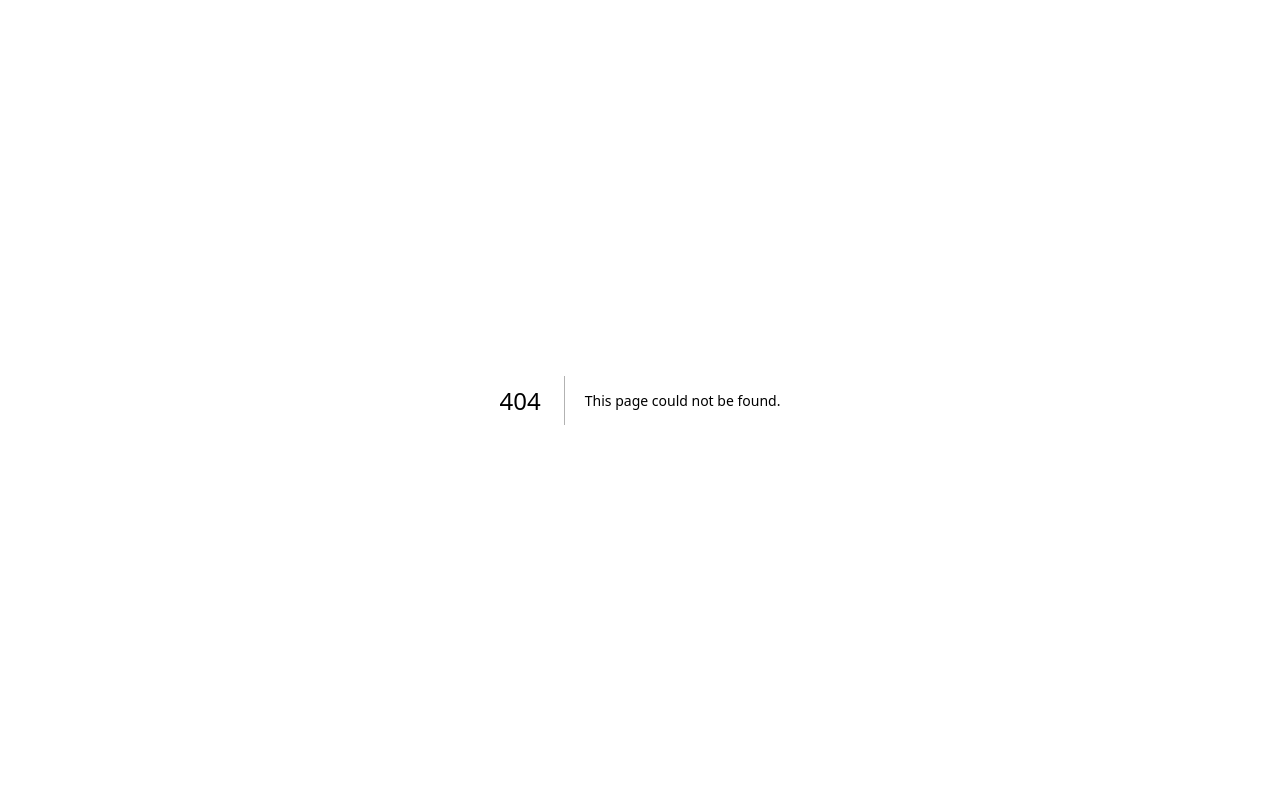
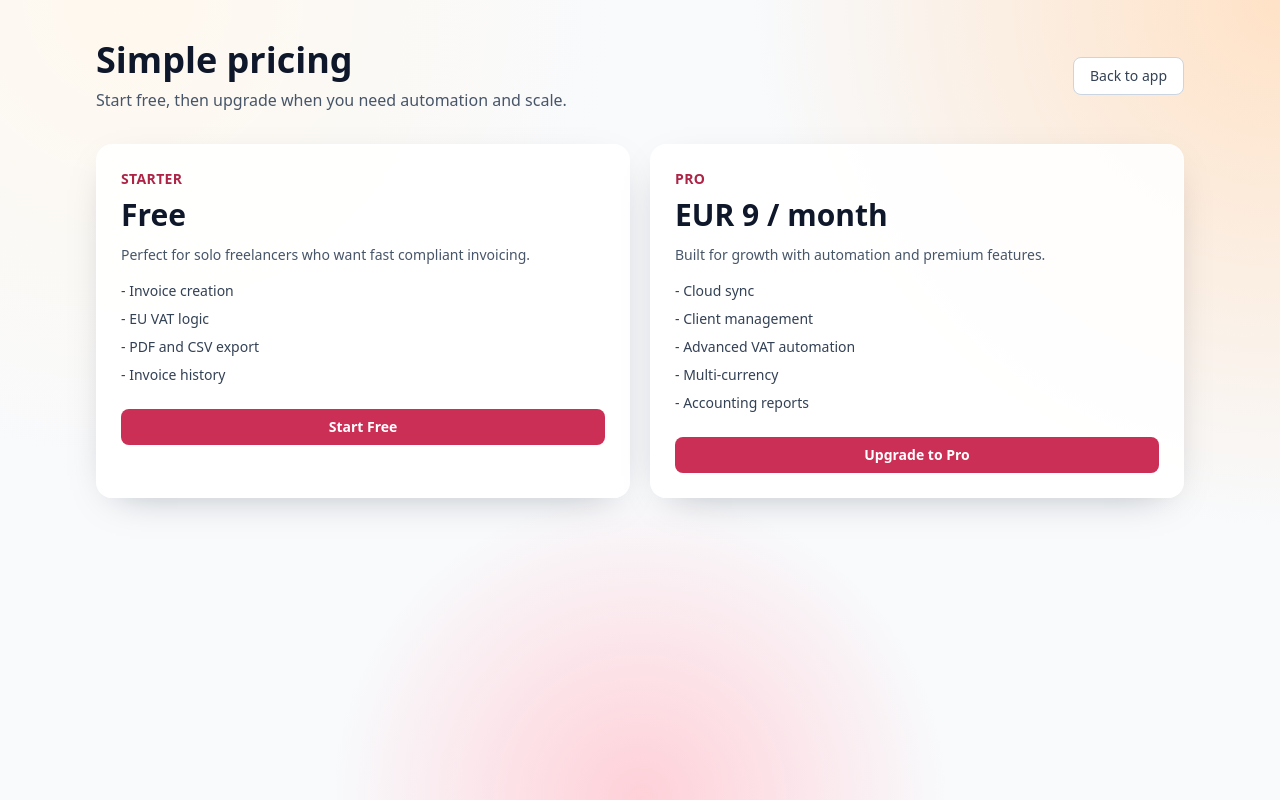
Before and after one commit to Adrijan-Petek/EU-Freelancer-Invoice-Generator, a Next.js app: page /pricing in a window 1280 px wide. Before the commit this address had no page. Built offline with nearby package versions, Linux system fonts and the light colour scheme; no server answers.

Commit message:
docs: improve README and add PayPal-ready pricing setup

```diff
--- a/pages/index.tsx
+++ b/pages/index.tsx
@@ -1,4 +1,5 @@
 import Head from "next/head";
+import Link from "next/link";
 import dayjs from "dayjs";
 import { useEffect, useMemo, useState } from "react";
 import { DashboardStats } from "../components/DashboardStats";
@@ -236,6 +237,12 @@ export default function Home(): JSX.Element {
           </div>
 
           <div className="flex flex-wrap items-center gap-2">
+            <Link
+              href="/pricing"
+              className="rounded-lg border border-slate-300 bg-white px-3 py-2 text-sm font-medium text-slate-700 dark:border-slate-700 dark:bg-slate-900 dark:text-slate-200"
+            >
+              Pricing
+            </Link>
             <select
               className="input"
               value={language}
--- /dev/null
+++ b/pages/pricing.tsx
@@ -0,0 +1,113 @@
+import Head from "next/head";
+import Link from "next/link";
+
+type Plan = {
+  name: string;
+  price: string;
+  description: string;
+  features: string[];
+  checkoutUrl?: string;
+  cta: string;
+};
+
+const plans: Plan[] = [
+  {
+    name: "Starter",
+    price: "Free",
+    description: "Perfect for solo freelancers who want fast compliant invoicing.",
+    features: [
+      "Invoice creation",
+      "EU VAT logic",
+      "PDF and CSV export",
+      "Invoice history"
+    ],
+    checkoutUrl: process.env.NEXT_PUBLIC_PAYPAL_STARTER_URL,
+    cta: "Start Free"
+  },
+  {
+    name: "Pro",
+    price: "EUR 9 / month",
+    description: "Built for growth with automation and premium features.",
+    features: [
+      "Cloud sync",
+      "Client management",
+      "Advanced VAT automation",
+      "Multi-currency",
+      "Accounting reports"
+    ],
+    checkoutUrl: process.env.NEXT_PUBLIC_PAYPAL_PRO_URL,
+    cta: "Upgrade to Pro"
+  }
+];
+
+export default function PricingPage(): JSX.Element {
+  return (
+    <>
+      <Head>
+        <title>Pricing | EU Freelancer Invoice Generator</title>
+        <meta name="description" content="Choose a plan for EU Freelancer Invoice Generator" />
+      </Head>
+
+      <main className="mx-auto min-h-screen max-w-6xl px-4 py-10 sm:px-6 lg:px-8">
+        <div className="mb-8 flex items-center justify-between gap-4">
+          <div>
+            <h1 className="text-4xl font-bold text-slate-900 dark:text-slate-100">Simple pricing</h1>
+            <p className="mt-2 text-slate-600 dark:text-slate-300">
+              Start free, then upgrade when you need automation and scale.
+            </p>
+          </div>
+          <Link
+            href="/"
+            className="rounded-lg border border-slate-300 bg-white px-4 py-2 text-sm font-medium text-slate-700 dark:border-slate-700 dark:bg-slate-900 dark:text-slate-200"
+          >
+            Back to app
+          </Link>
+        </div>
+
+        <section className="grid gap-5 md:grid-cols-2">
+          {plans.map((plan) => {
+            const disabled = !plan.checkoutUrl;
+
+            return (
+              <article
+                key={plan.name}
+                className="rounded-2xl border border-white/60 bg-white/90 p-6 shadow-soft dark:border-slate-800 dark:bg-slate-900/80"
+              >
+                <p className="text-sm font-semibold uppercase tracking-wide text-brand-700 dark:text-brand-300">
+                  {plan.name}
+                </p>
+                <h2 className="mt-2 text-3xl font-bold text-slate-900 dark:text-slate-100">{plan.price}</h2>
+                <p className="mt-3 text-sm text-slate-600 dark:text-slate-300">{plan.description}</p>
+
+                <ul className="mt-4 space-y-2 text-sm text-slate-700 dark:text-slate-200">
+                  {plan.features.map((feature) => (
+                    <li key={feature}>- {feature}</li>
+                  ))}
+                </ul>
+
+                {disabled ? (
+                  <button
+                    type="button"
+                    disabled
+                    className="mt-6 w-full rounded-lg bg-slate-300 px-4 py-2 text-sm font-semibold text-slate-600 dark:bg-slate-700 dark:text-slate-300"
+                  >
+                    Add PayPal URL in env to enable
+                  </button>
+                ) : (
+                  <a
+                    href={plan.checkoutUrl}
+                    target="_blank"
+                    rel="noreferrer"
+                    className="mt-6 inline-block w-full rounded-lg bg-brand-600 px-4 py-2 text-center text-sm font-semibold text-white transition hover:bg-brand-700"
+                  >
+                    {plan.cta}
+                  </a>
+                )}
+              </article>
+            );
+          })}
+        </section>
+      </main>
+    </>
+  );
+}
```
Also changed, not shown: 2 other files (tests, documents, lock files or other folders).
